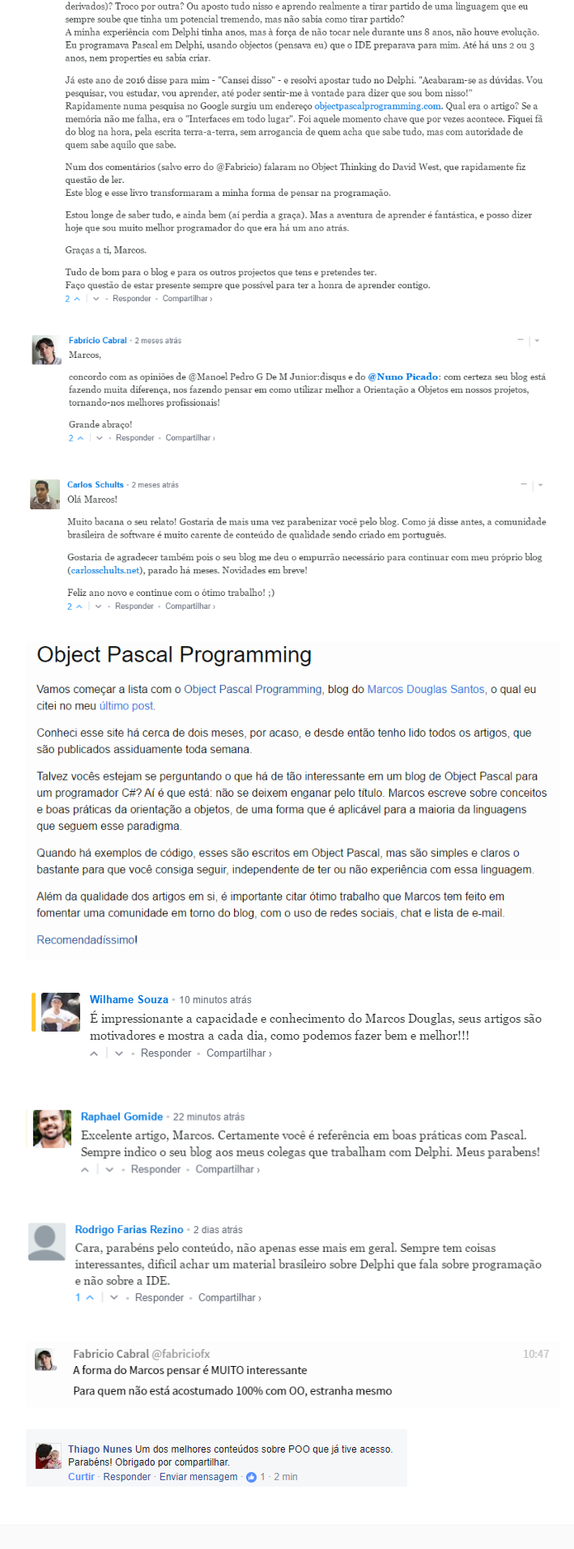
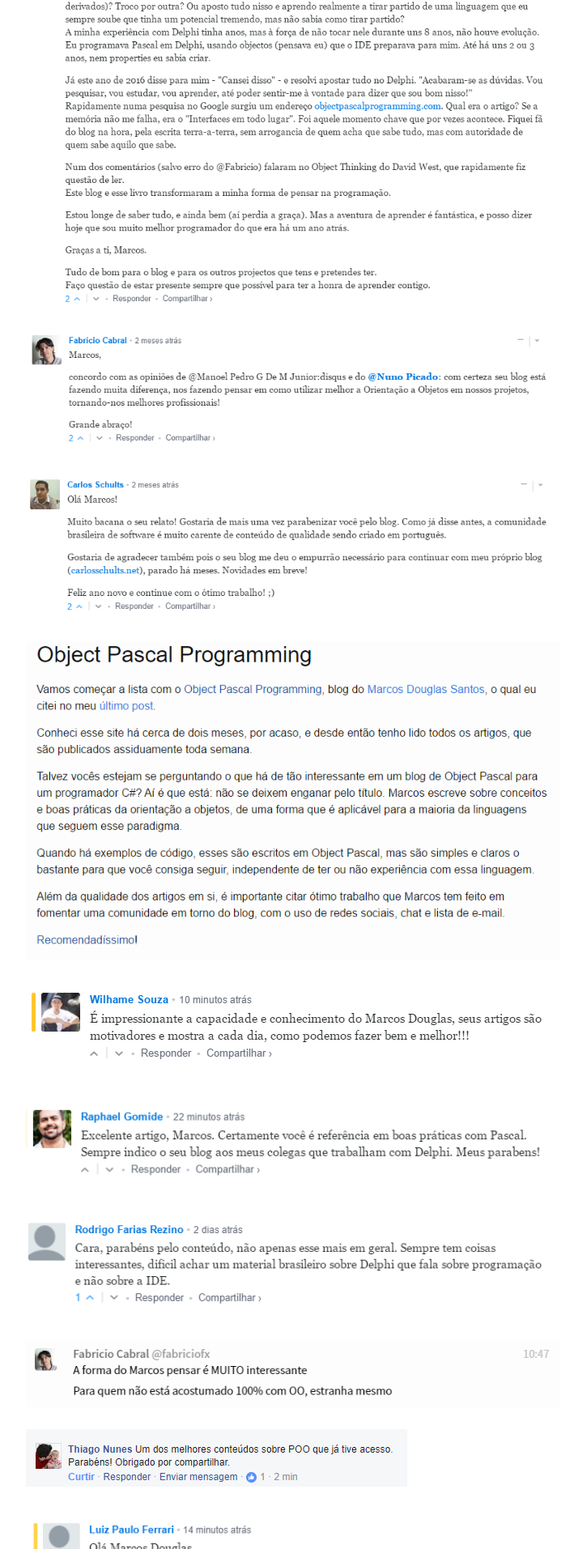
Before and after one commit to mdbs99/opp, a Jekyll site: the page built from testimonials.md, in a window 1280 px wide. Shown: the part 4487-6400 px from the top of the page at 81% size, without its empty margins (278-987 px from the left). Built offline with Jekyll 4.4.1, drawn with Linux system fonts in a browser that asks for light colours.

Commit message:
new testimonial

```diff
--- a/testimonials.md
+++ b/testimonials.md
@@ -74,3 +74,5 @@ Se você escreveu algo parecido e não está na lista, porfavor aponte o link pa
 [![Testemunho]({{ page.image_path }}fabricio-cabral-2.png)](https://gitter.im/mdbs99/opp?at=59356109e531dbc905b178e6)
 
 [![Testemunho]({{ page.image_path }}thiago-nunes.png)](https://www.facebook.com/objectpascalprogramming/posts/506966219656201?comment_id=507253156294174)
+
+[![Testemunho]({{ page.image_path }}luiz-paulo-ferrari.png)](http://objectpascalprogramming.com/nomeando-classes-em-libraries#comment-3546762646)
```
Also changed, not shown: images/testimonials/luiz-paulo-ferrari.png (added).
